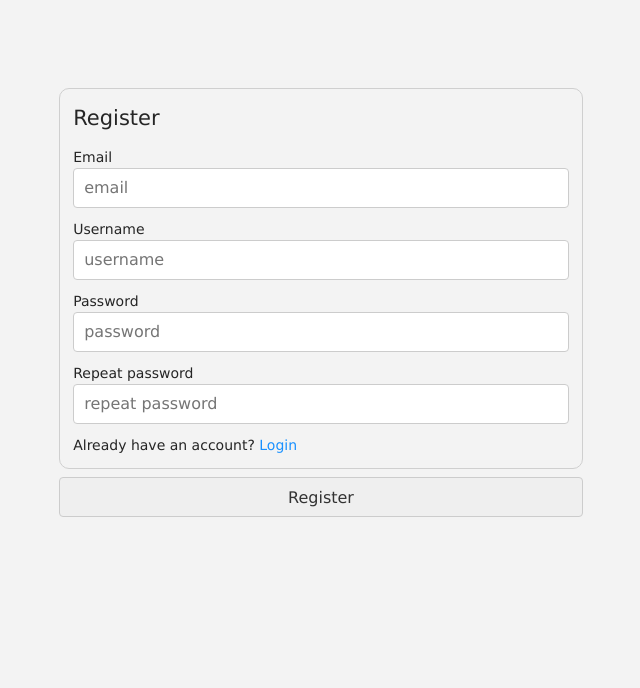
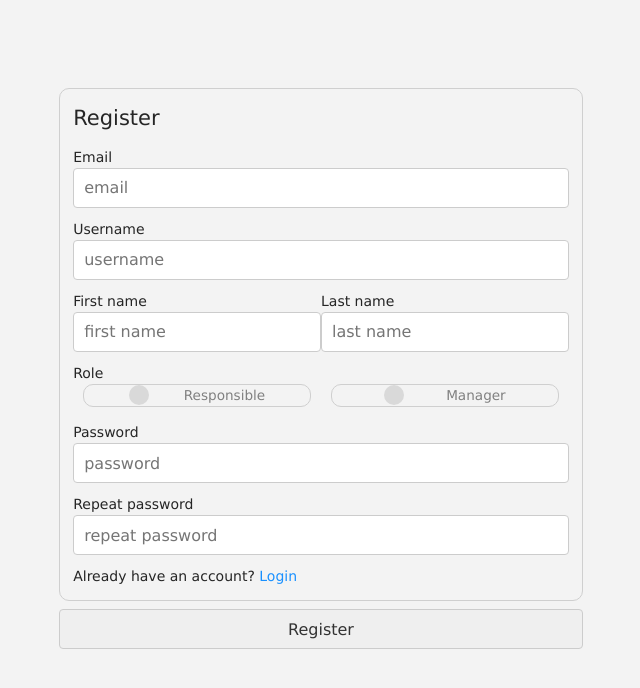
Before and after one commit to moncalvillo/smartcontracts-tfg, a React (Create React App) app in the folder client/: page / in a window 1280 px wide. Both pictures are taken after a click on the link "Register". Shown: the top 688 px of the page, without its empty margins (319-959 px from the left). Built offline with nearby package versions, Linux system fonts and the light colour scheme; the HTML template or start-up script is replaced by a standard one.

Commit message:
feat - Added role options in register form

```diff
--- a/client/src/components/forms/RegisterForm.jsx
+++ b/client/src/components/forms/RegisterForm.jsx
@@ -11,10 +11,14 @@ const RegisterForm = ({onRegisterRedirect}) => {
     const [confirmPassword, setConfirmPassword] = useState("");
     const [username, setUsername] = useState("");
     const [email, setEmail] = useState("");
+    const [firstname, setFirstname] = useState("");
+    const [lastname, setLastname] = useState("");
+    const [role, setRole] = useState("");
+
     const [error, setError] = useState(null);
     const [disabled, setDisabled] = useState(false);
 
-    const {setAccessToken} = useUser();
+    const {setUser} = useUser();
 
 
 
@@ -24,17 +28,16 @@ const RegisterForm = ({onRegisterRedirect}) => {
 
     const handleSubmit = async () => {
         setLoader(true);
-        axios.post("http://localhost:8080/api/server/new", {email: email, username: username, password: password}).then((res) => {
+        axios.post("/server/new", {email, username, password, firstName: firstname, lastName: lastname, roleType: role}).then((res) => {
             if(res.status === 201) {
-                setAccessToken(res.data.accessToken);
-                document.cookie = `accessToken=${res.data.accessToken}`;
-            }else{
-
+                setUser(res.data.user);
+                // document.cookie = `accessToken=${res.data.accessToken}`;
             }
         }).catch((err) => {
             console.log(err.response);
             setError(err.response.data.message);
         }).finally(() => {
+            setLoader(false);
             setTimeout(()=>{
                 setLoader(false);
             }, 1000)
@@ -54,6 +57,11 @@ const RegisterForm = ({onRegisterRedirect}) => {
             setError(null);
         }
     }, [confirmPassword,password])
+
+    const onValueChange = (e) => {
+        setRole(e.target.value);
+        console.log(e.target.value);
+    }
 
     return (
         <div className="formDiv">
@@ -82,7 +90,37 @@ const RegisterForm = ({onRegisterRedirect}) => {
                             setUsername(e.target.value);
                         }}/>
                         </label>
-
+                    <div className="fullname">
+                        <label htmlFor="firstname">
+                            First name
+                            <input required className="input" type="text" name="firstname" placeholder="first name" onBlur={(e)=>{
+                                setFirstname(e.target.value);
+                            }}/>
+                        </label>
+                        <label htmlFor="lastname">
+                            Last name
+                            <input required className="input" type="text" name="lastname" placeholder="last name" onBlur={(e)=>{
+                                setLastname(e.target.value);
+                            }}/>
+                        </label>
+                    </div>
+                    <label htmlFor="role">
+                    Role
+                        <div className="wrapper" >
+                            <input type="radio" name="role" id="user" value="user" checked={role === "user"}
+              onChange={onValueChange}/>
+                            <input type="radio" name="role" id="manager" value="manager" checked={role === "manager"}
+              onChange={onValueChange}/>
+                            <label for="user" className="option user">
+                                <div class="dot"></div>
+                                <span>Responsible</span>
+                            </label>
+                            <label for="manager" className="option manager">
+                                <div class="dot"></div>
+                                <span>Manager</span>
+                            </label>
+                        </div>
+                    </label>
                     <label htmlFor="password">
                         Password
                         <input required className="input" type="password" name="password" placeholder="password" onBlur={(e)=>{
--- a/client/src/css/form.css
+++ b/client/src/css/form.css
@@ -6,6 +6,7 @@
     align-items: center;
     justify-content: center;
     margin-top: 50px;
+    font-family: 'Lucida Sans', 'Lucida Sans Regular', 'Lucida Grande', 'Lucida Sans Unicode', Geneva, Verdana, sans-serif;
 }
 .loading{
     display: flex;
@@ -17,6 +18,7 @@
 .form {
     width:600px;
     padding: 3vw;
+
 }
 
 .box{
@@ -53,7 +55,6 @@
     margin-bottom: 10px;
     display: inline-block;
     width: 100%;
-    font-family: 'Lucida Sans', 'Lucida Sans Regular', 'Lucida Grande', 'Lucida Sans Unicode', Geneva, Verdana, sans-serif;
 }
 
 .form button{
@@ -68,3 +69,75 @@
     cursor: pointer;
     margin-top: 1vh;
 }
+
+.wrapper{
+    display: inline-flex;
+    width:100%;
+    align-items: center;
+    justify-content: space-evenly;
+    font-size: 10px;
+  }
+.wrapper .option{
+    background: #F3F3F3;
+    width: 100%;
+    display: flex;
+    align-items: center;
+    justify-content: space-evenly;
+    margin: 0 10px;
+    border-radius: 10px;
+    cursor: pointer;
+    padding: 0 10px;
+    border: 1px solid #CFCFCF;
+    transition: all 0.3s ease;
+}
+.wrapper .option .dot{
+    height: 20px;
+    width: 20px;
+    background: #d9d9d9;
+    border-radius: 50%;
+    position: relative;
+}
+.wrapper .option .dot::before{
+    position: absolute;
+    content: "";
+    top: 4px;
+    left: 4px;
+    width: 12px;
+    height: 12px;
+    background: #4D4D4D;
+    border-radius: 50%;
+    opacity: 0;
+    transform: scale(1.5);
+    transition: all 0.3s ease;
+}
+input[type="radio"]{
+    display: none;
+}
+#user:checked:checked ~ .user,
+#manager:checked:checked ~ .manager{
+    border-color: #4D4D4D;
+    background: #4D4D4D;
+}
+#user:checked:checked ~ .user .dot,
+#manager:checked:checked ~ .manager .dot{
+    background: #F3F3F3;
+}
+#user:checked:checked ~ .user .dot::before,
+#manager:checked:checked ~ .manager .dot::before{
+    opacity: 1;
+    transform: scale(1);
+}
+.wrapper .option span{
+    font-size: 1.7vh;
+    color: #808080;
+}
+#user:checked:checked ~ .user span,
+#manager:checked:checked ~ .manager span{
+    color: #F3F3F3;
+}
+
+.fullname{
+    display: flex;
+    align-items: center;
+    justify-content: space-evenly;
+}
```
Lines whose indentation alone changed are shown as unchanged.
